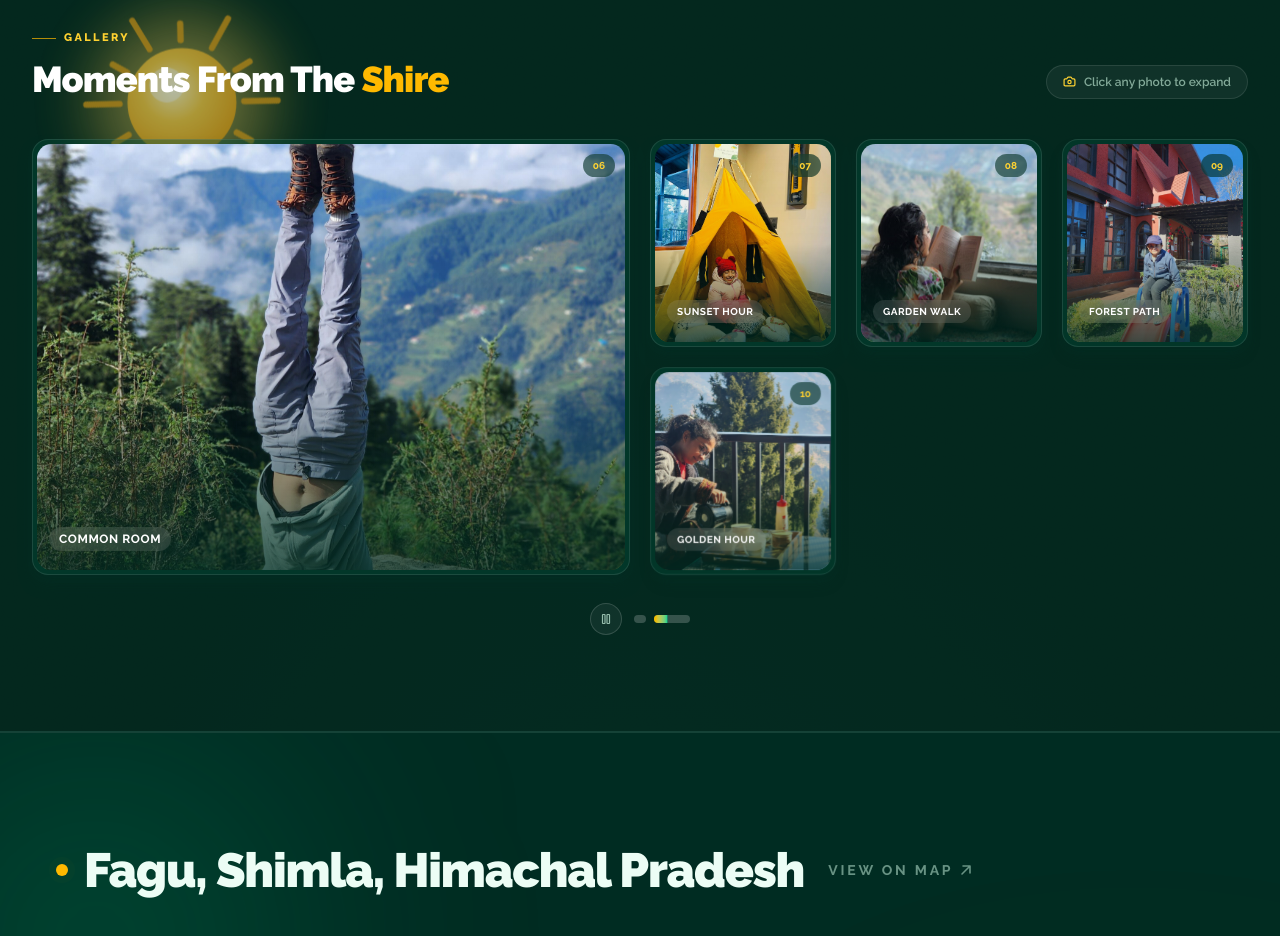
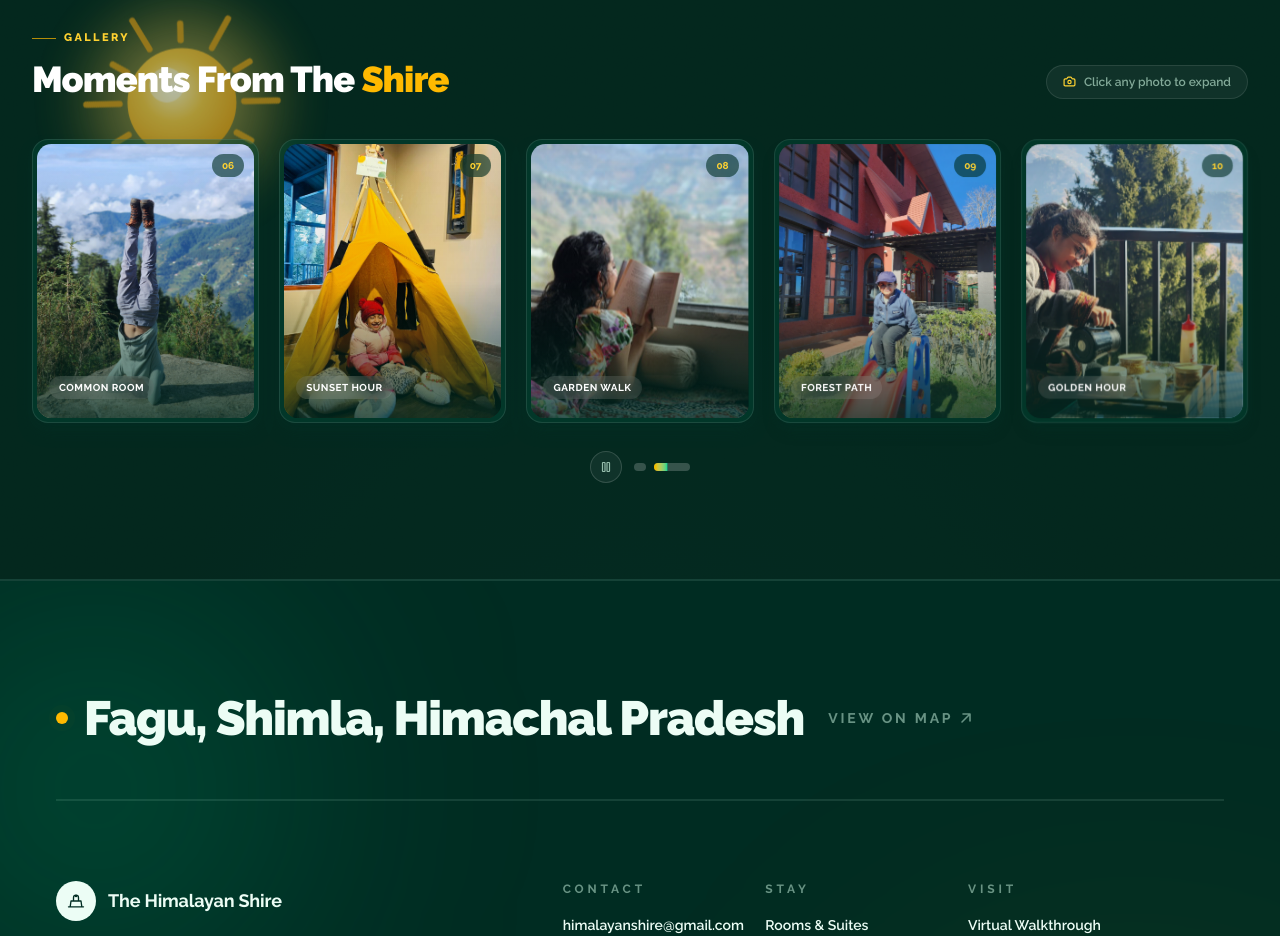
Before and after one commit to theone14122000/shire, a Next.js app: page /activities in a window 1280 px wide. Shown: the part 1980-2916 px from the top of the page. Built offline with nearby package versions, Linux system fonts and the light colour scheme.

Commit message:
activites image card

```diff
--- a/app/activities/page.tsx
+++ b/app/activities/page.tsx
@@ -414,7 +414,7 @@ function BlogCta() {
 }
 
 /* ================================================================== */
-/*  ActivityGallery — richer bento cards, Ken Burns drift, lightbox     */
+/*  ActivityGallery — one row of 5, auto-toggles between two sets      */
 /* ================================================================== */
 function ActivityGallery({ images }: { images: string[] }) {
   const reduce = useReducedMotion();
@@ -471,12 +471,11 @@ function ActivityGallery({ images }: { images: string[] }) {
           animate={{ opacity: 1, y: 0 }}
           exit={{ opacity: 0, y: -20 }}
           transition={{ duration: 0.5, ease: [0.22, 1, 0.36, 1] as const }}
-          className="grid grid-cols-2 gap-3 sm:grid-cols-4 sm:gap-4 lg:grid-cols-6 lg:gap-5 lg:auto-rows-[13rem]"
+          className="grid grid-cols-2 gap-3 sm:grid-cols-3 sm:gap-4 lg:grid-cols-5 lg:gap-5"
         >
           {current.map((src, i) => {
             const globalIndex = start + i;
             const label = ACTIVITY_LABELS[globalIndex % ACTIVITY_LABELS.length];
-            const isHero = i === 0;
 
             return (
               <motion.button
@@ -488,11 +487,7 @@ function ActivityGallery({ images }: { images: string[] }) {
                 animate={{ opacity: 1, scale: 1 }}
                 transition={{ duration: 0.5, delay: i * 0.07, ease: [0.22, 1, 0.36, 1] as const }}
                 whileHover={{ y: -4 }}
-                className={`group relative overflow-hidden rounded-2xl border border-white/10 bg-emerald-900/40 p-1 text-left shadow-lg shadow-emerald-950/40 transition-all duration-500 focus-visible:outline-none focus-visible:ring-2 focus-visible:ring-amber-300/70 ${
-                  isHero
-                    ? "col-span-2 aspect-[16/11] sm:col-span-2 sm:row-span-2 sm:aspect-auto lg:col-span-3 lg:row-span-2"
-                    : "aspect-square sm:aspect-auto lg:col-span-1"
-                }`}
+                className="group relative aspect-[4/5] overflow-hidden rounded-2xl border border-white/10 bg-emerald-900/40 p-1 text-left shadow-lg shadow-emerald-950/40 transition-all duration-500 focus-visible:outline-none focus-visible:ring-2 focus-visible:ring-amber-300/70"
               >
                 {/* animated gradient ring, appears on hover */}
                 <span
@@ -529,11 +524,7 @@ function ActivityGallery({ images }: { images: string[] }) {
 
                   {/* caption label, always visible at base */}
                   <div className="absolute inset-x-0 bottom-0 p-2.5 sm:p-3">
-                    <span
-                      className={`inline-block truncate rounded-full bg-white/10 px-2.5 py-1 font-bold uppercase tracking-wider text-beige-50 backdrop-blur-sm transition-colors duration-300 group-hover:bg-amber-400 group-hover:text-emerald-950 ${
-                        isHero ? "text-[11px] sm:text-xs" : "text-[9px] sm:text-[10px]"
-                      }`}
-                    >
+                    <span className="inline-block truncate rounded-full bg-white/10 px-2.5 py-1 text-[9px] font-bold uppercase tracking-wider text-beige-50 backdrop-blur-sm transition-colors duration-300 group-hover:bg-amber-400 group-hover:text-emerald-950 sm:text-[10px]">
                       {label}
                     </span>
                   </div>
```
